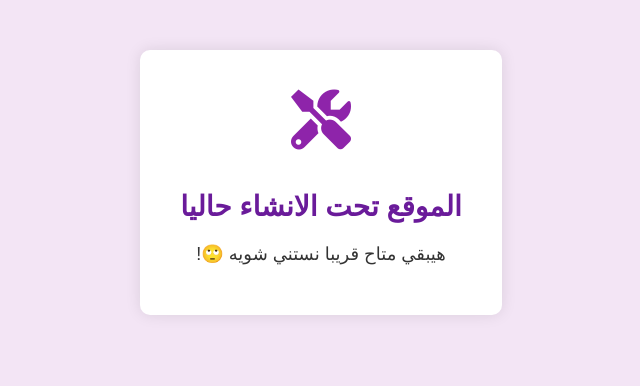
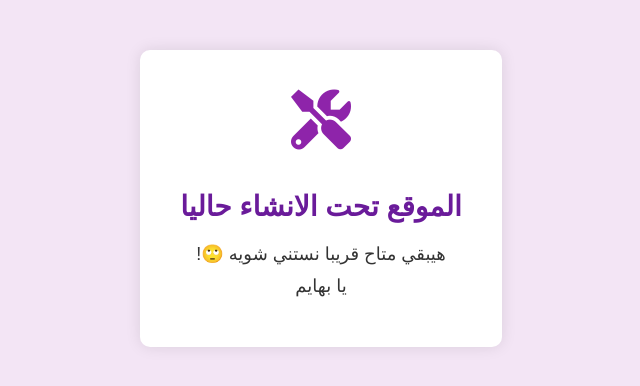
Before and after one commit to mohandhassan12/team-warek, a website: page All info.html in a window 1280 px wide. Shown: the whole page, without its empty margins (319-959 px from the left). Drawn offline with Linux system fonts and the light colour scheme.

Commit message:
Update All info.html

```diff
--- a/All info.html
+++ b/All info.html
@@ -58,6 +58,7 @@
         <i class="fas fa-tools icon"></i>
         <h1>الموقع تحت الانشاء حاليا</h1>
         <p>هيبقي متاح قريبا نستني شويه 🙄!</p>
+        <p>يا بهايم</p>
     </div>
 </body>
 </html>
```
